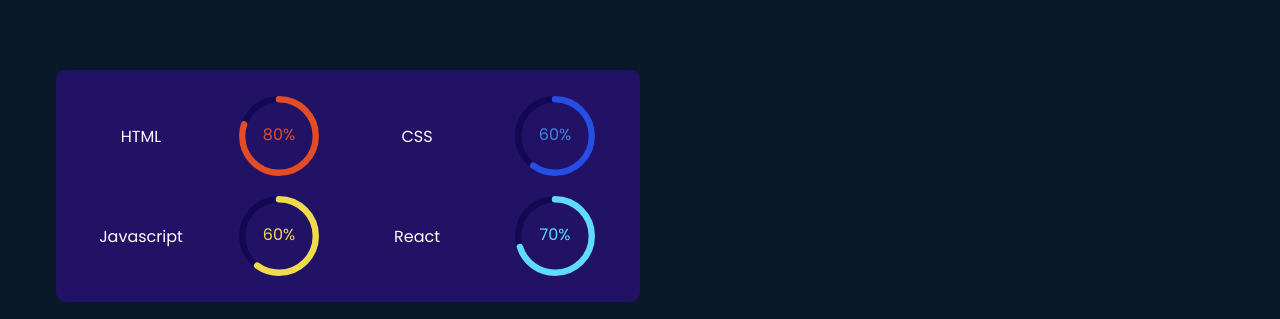
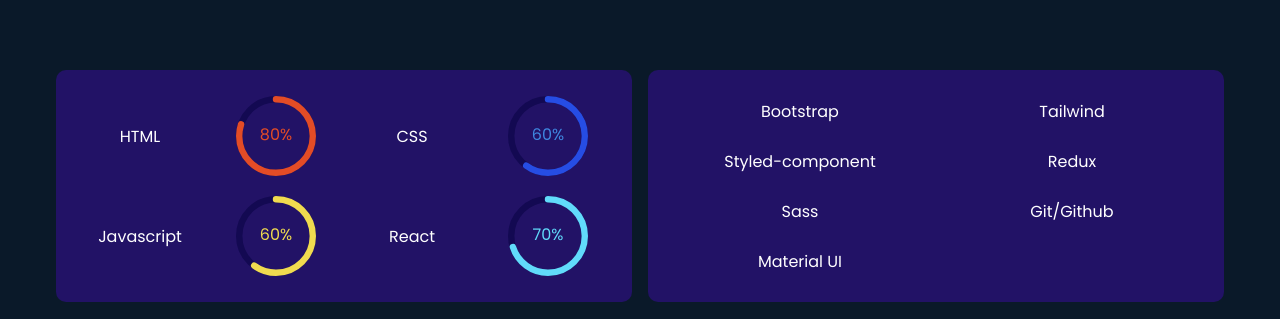
Before and after one commit to mohammadyousefvand/portofolio, a React (Create React App) app: page / in a window 1280 px wide. Shown: the part 578-897 px from the top of the page. Built offline with nearby package versions, Linux system fonts and the light colour scheme.

Commit message:
Skill: complate Base in Skill Page

```diff
--- a/src/page/Skills/Skills.css
+++ b/src/page/Skills/Skills.css
@@ -18,3 +18,11 @@
   grid-template-columns: repeat(2, 1fr);
   place-items: center;
 }
+
+.second-skill-item {
+  width: 50%;
+  display: grid;
+  grid-template-columns: repeat(1, 1fr);
+  align-items: center;
+  justify-items: center;
+}
--- a/src/page/Skills/Skills.jsx
+++ b/src/page/Skills/Skills.jsx
@@ -4,20 +4,37 @@ import "./Skills.css";
 import ProgressBar from "../../Components/ProgressBar/ProgressBar";
 
 function Skills() {
-  const skillsRef = useRef([
+  const firstskillsRef = useRef([
     { title: "HTML", value: 80 },
     { title: "CSS", value: 60 },
     { title: "Javascript", value: 60 },
     { title: "React", value: 70 }
   ]);
 
+  const secondskillsRef = useRef([
+    "Bootstrap",
+    "Tailwind",
+    "Styled-component",
+    "Redux",
+    "Sass",
+    "Git/Github",
+    "Material UI"
+  ]);
+
   return (
     <div className="skills w-full flex p-x">
       <div className="skill-Box flex">
-        {skillsRef.current.map((skill, index) => (
-          <div className="skill-item">
-            <SkillBox key={index} title={skill.title} value={skill.value} />
+        {firstskillsRef.current.map((skill, index) => (
+          <div key={index} className="skill-item">
+            <SkillBox title={skill.title} value={skill.value} />
             <ProgressBar value={skill.value} title={skill.title} />
+          </div>
+        ))}
+      </div>
+      <div className="skill-Box flex">
+        {secondskillsRef.current.map((skill, index) => (
+          <div key={index} className="second-skill-item">
+            <SkillBox title={skill} />
           </div>
         ))}
       </div>
```
